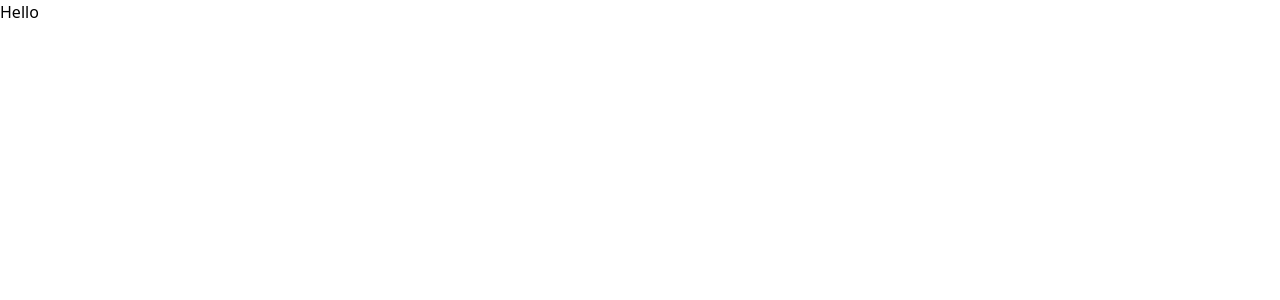
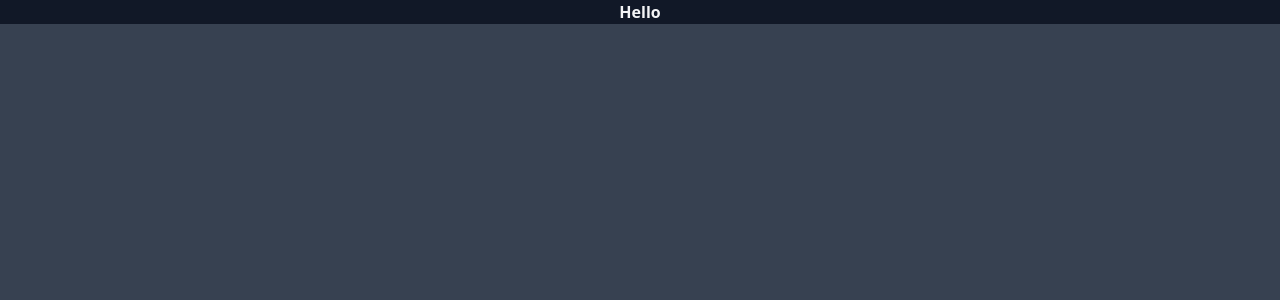
Before and after one commit to richardnguyen99/portfolios, a React (Vite) app: page / in a window 1280 px wide. Shown: the top 300 px of the page. Built offline with nearby package versions, Linux system fonts and the light colour scheme.

Commit message:
feat: define layout for screen and menu bar

```diff
--- a/src/App.tsx
+++ b/src/App.tsx
@@ -1,13 +1,13 @@
 import * as React from "react";
 
-import { Window } from "@components";
+import { Screen } from "@components";
 
 import "./index.css";
 
 const App: React.FC = () => {
   return (
     <>
-      <Window />
+      <Screen />
     </>
   );
 };
--- a/src/components/MenuBar/index.tsx
+++ b/src/components/MenuBar/index.tsx
@@ -1,7 +1,26 @@
 import * as React from "react";
+import clsx from "classnames";
 
 const MenuBar: React.FC = () => {
-  return <div></div>;
+  return (
+    <div
+      id="menu-bar"
+      className={clsx(
+        "relative",
+        "bg-gray-900",
+        "text-gray-100",
+        "font-bold",
+        "overflow-hidden",
+        "flex",
+        "flex-col",
+        "items-center",
+        "justify-center",
+        "h-6",
+      )}
+    >
+      Hello
+    </div>
+  );
 };
 
 export default MenuBar;
--- a/src/components/Screen/index.tsx
+++ b/src/components/Screen/index.tsx
@@ -1,7 +1,21 @@
 import * as React from "react";
+import clsx from "classnames";
+
+import { MenuBar } from "@components";
 
 const Screen: React.FC = () => {
-  return <div>Hello</div>;
+  return (
+    <div
+      className={clsx(
+        "position-relative flex flex-col overflow-hidden",
+        "bg-gray-700",
+        "w-screen h-screen",
+      )}
+    >
+      <MenuBar />
+      <div id="window-container"></div>
+    </div>
+  );
 };
 
 export default Screen;
```
Also changed, not shown: 1 other file (tests, documents, lock files or other folders).
